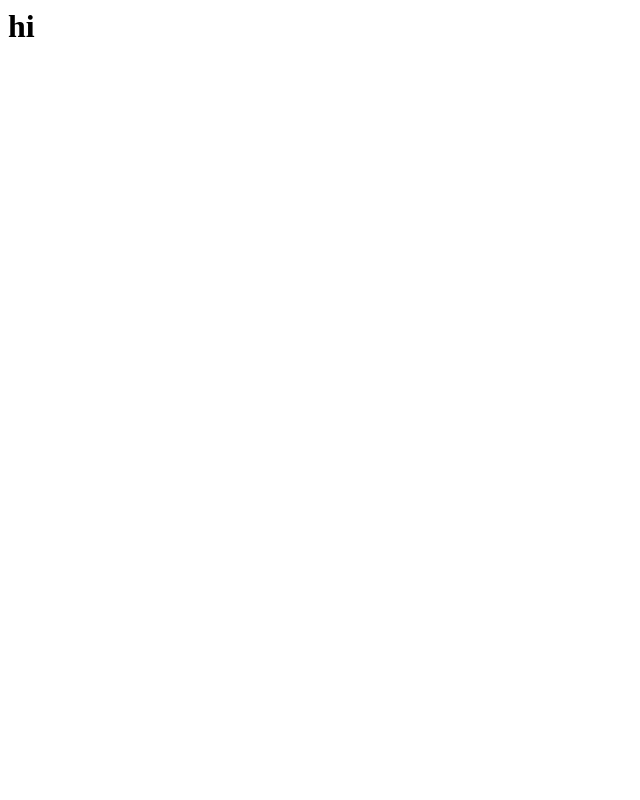
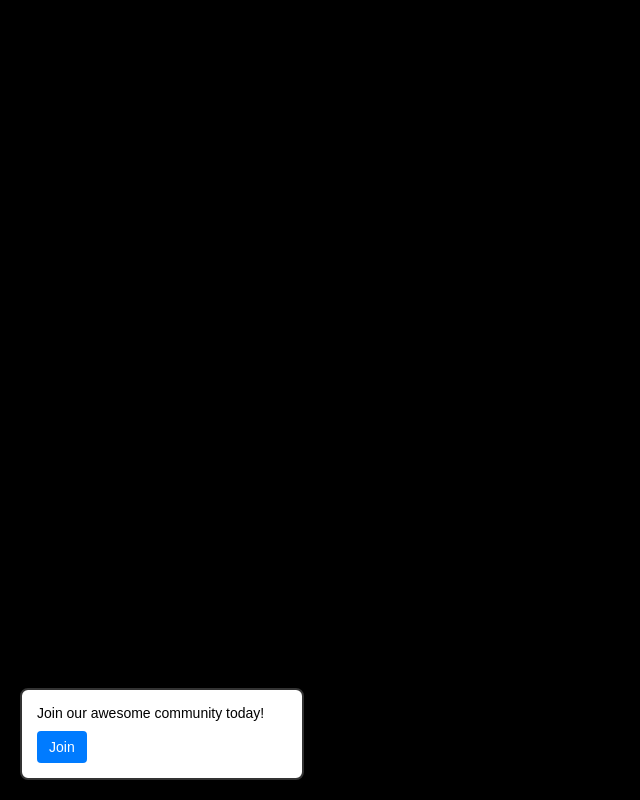
Before and after one commit to boardcordserverjoin/boardcordserverjoin.github.io, a plain HTML site: page index.html in a window 1280 px wide. Shown: the whole page, without its empty margins (0-640 px from the left). Drawn offline with Linux system fonts and the light colour scheme.

Commit message:
Update index.html

```diff
--- a/index.html
+++ b/index.html
@@ -1,10 +1,53 @@
+<!DOCTYPE html>
 <html lang="en">
 <head>
-    <meta charset="UTF-8">
-    <meta name="viewport" content="width=device-width, initial-scale=1.0">
-    <title>Document</title>
+<meta charset="UTF-8">
+<meta name="viewport" content="width=device-width, initial-scale=1.0">
+<title>Popup Ad</title>
+<style>
+    body{
+        background-color: black;
+    }
+  /* Popup container */
+  #popupAd {
+    position: fixed;
+    bottom: 20px;
+    left: 20px;
+    width: 250px;
+    background-color: #fff;
+    border: 2px solid #333;
+    border-radius: 8px;
+    padding: 15px;
+    box-shadow: 0 4px 8px rgba(0,0,0,0.2);
+    font-family: Arial, sans-serif;
+  }
+
+  #popupAd p {
+    margin: 0 0 10px 0;
+    font-size: 14px;
+  }
+
+  #popupAd button {
+    padding: 8px 12px;
+    border: none;
+    background-color: #007BFF;
+    color: #fff;
+    border-radius: 4px;
+    cursor: pointer;
+    font-size: 14px;
+  }
+
+  #popupAd button:hover {
+    background-color: #0056b3;
+  }
+</style>
 </head>
 <body>
-    <h1>hi</h1>
+
+<div id="popupAd">
+  <p>Join our awesome community today!</p>
+  <button onclick="window.open('https://discord.gg/BV5zJCY2', '_blank')">Join</button>
+</div>
+
 </body>
 </html>
```
